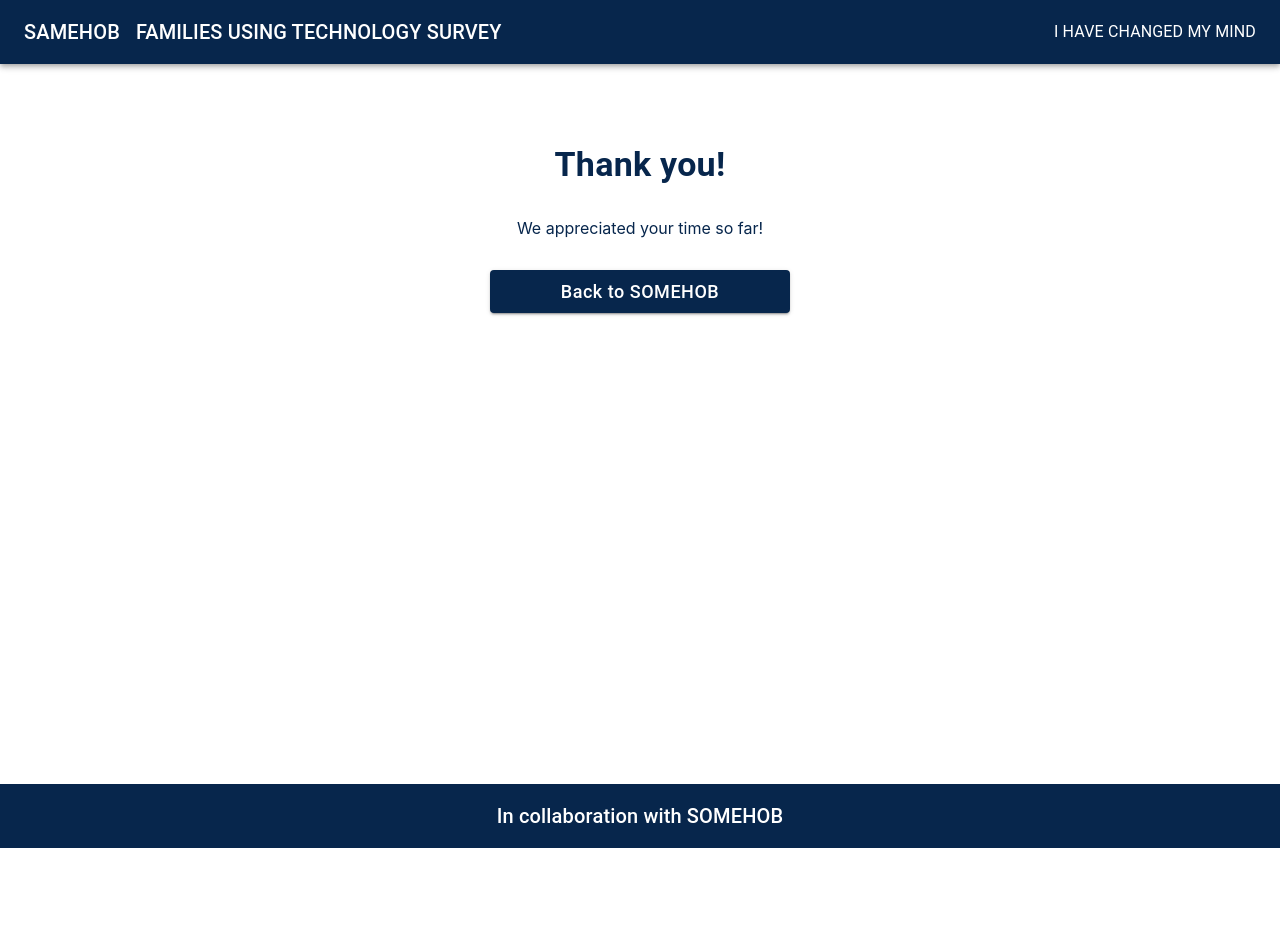
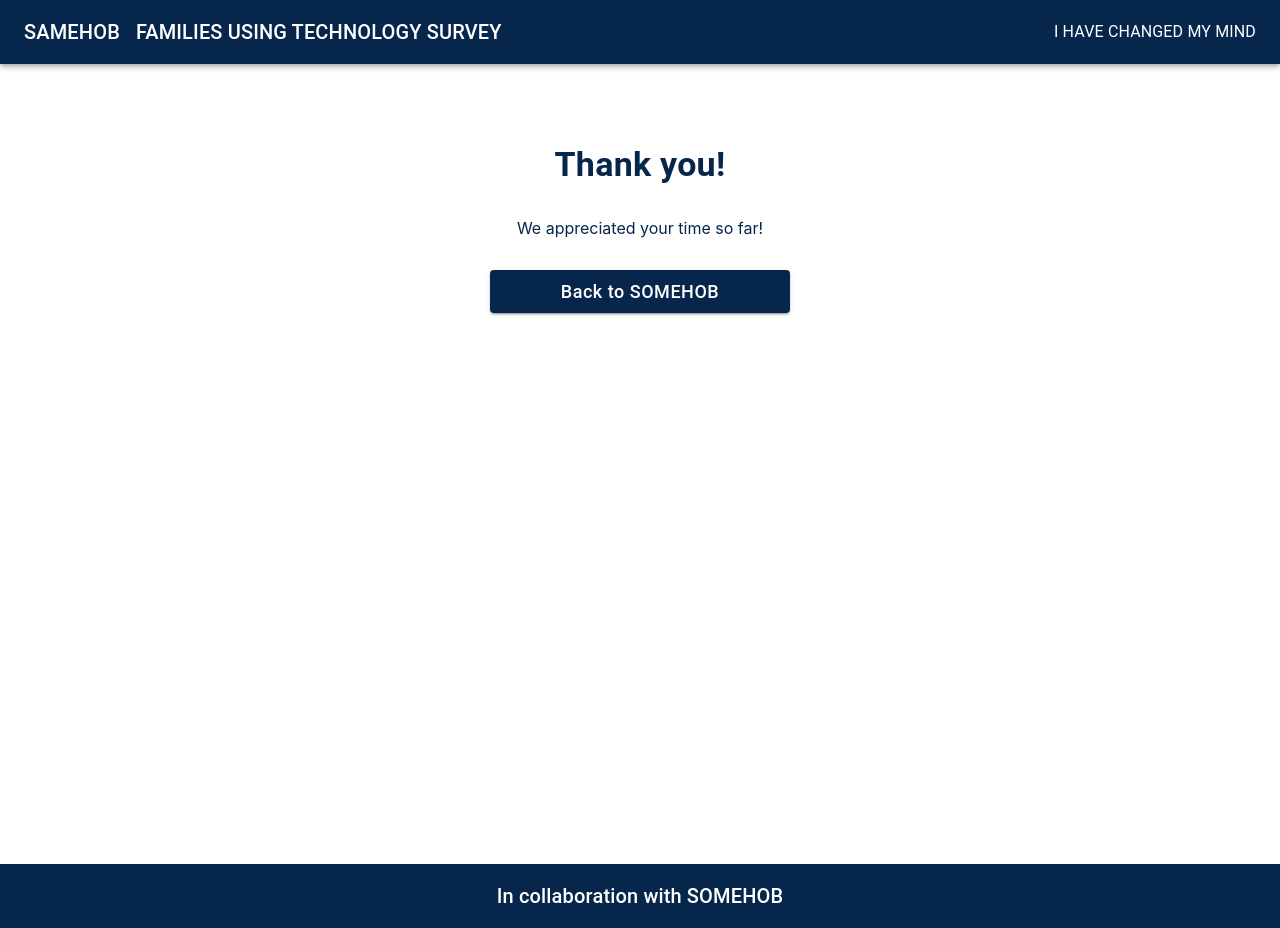
Before and after one commit to TinaYounge/Survey-website, a React (Create React App) app: page /page7 in a window 1280 px wide. Before the commit the page ends 848 px from the top, so only its background shows below. Built offline with nearby package versions, Linux system fonts and the light colour scheme.

Commit message:
finished

```diff
--- a/src/Pages/Page7.js
+++ b/src/Pages/Page7.js
@@ -7,7 +7,7 @@ function Page7() {
     <div>
       <Box
         style={{
-          minHeight: "80vh",
+          minHeight: "90vh",
         }}
       >
         <Container maxWidth="sm">
```
